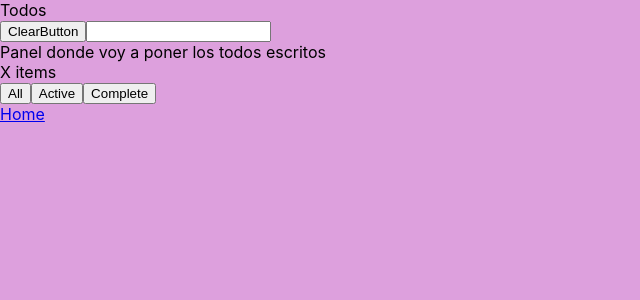
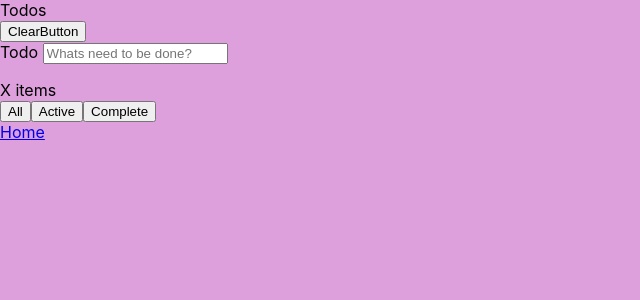
Before and after one commit to lauraVzarco/basics-for-your-day, a React (Create React App) app: page /#/todolist in a window 1280 px wide. Shown: the top 300 px of the page, without its empty margins (0-640 px from the left). Built offline with nearby package versions, Linux system fonts and the light colour scheme.

Commit message:
Todo panel Done

```diff
--- a/src/containers/Calculator/index.jsx
+++ b/src/containers/Calculator/index.jsx
@@ -10,13 +10,13 @@ import { clickClear, clickEqual, clickNumber } from './actions';
 
 
 class Calculator extends Component {
-    static propTypes = {
-        display: PropTypes.string,
-        result: PropTypes.boolean,
-        clear: PropTypes.func,
-        equal: PropTypes.func,
-        number: PropTypes.func
-    }
+    // static propTypes = {
+    //     display: PropTypes.string,
+    //     result: PropTypes.boolean,
+    //     clear: PropTypes.func,
+    //     equal: PropTypes.func,
+    //     number: PropTypes.string
+    // }
 
     // Para juntar utilidades de botones
 
--- a/src/containers/Calculator/reducers/index.js
+++ b/src/containers/Calculator/reducers/index.js
@@ -10,7 +10,6 @@ const evaldata = (jsExpression) => {
 }
 
 const Calculator = (state = AppModel, action) => {
-    debugger;
     if (action.type === "CLEAR")
         return AppModel
     else if (action.type === "EQUAL")
--- a/src/containers/ToDoList/components/Addtodo/index.jsx
+++ b/src/containers/ToDoList/components/Addtodo/index.jsx
@@ -4,9 +4,23 @@ import React, { Component, Fragment } from 'react';
 
 class Addtodo extends Component {
     render() {
+        const {
+            todo,
+            handleTask,
+            onSubmit
+        } = this.props
+
         return (
             <Fragment>
-                <input type="text" />
+                <form onSubmit={onSubmit}>
+                    <label htmlFor="todo"> Todo </label>
+                    <input
+                        type="text"
+                        placeholder='Whats need to be done?'
+                        value={todo}
+                        onChange={handleTask}
+                    />
+                </form>
             </Fragment>
         )
     }
--- a/src/containers/ToDoList/components/ClearButton/index.jsx
+++ b/src/containers/ToDoList/components/ClearButton/index.jsx
@@ -6,7 +6,7 @@ class ClearButton extends Component {
     render() {
         return (
             <Fragment>
-                <button>ClearButton</button>
+                <button onClick={this.props.handleClear}>ClearButton</button>
             </Fragment>
         )
     }
--- a/src/containers/ToDoList/components/TodoPanel/index.jsx
+++ b/src/containers/ToDoList/components/TodoPanel/index.jsx
@@ -4,9 +4,15 @@ import React, { Component, Fragment } from 'react';
 
 class TodoPanel extends Component {
     render() {
+        const {
+            previousTasks,
+        } = this.props
         return (
             <Fragment>
-                <div>Panel donde voy a poner los todos escritos</div>
+                <ul>
+                    {previousTasks.map((task) => <li key={task}> {task}
+                    </li>)}
+                </ul>
             </Fragment>
         )
     }
--- a/src/containers/ToDoList/index.jsx
+++ b/src/containers/ToDoList/index.jsx
@@ -10,7 +10,39 @@ class TodoList extends Component {
     state = {
         currentTask: '',
         previousTasks: [],
-        isDone: false
+    }
+
+    componentDidMount() {
+        const previousTasks = JSON.parse(window.localStorage.getItem('data'));
+        if (previousTasks) {
+            this.setState({
+                previousTasks
+            })
+        }
+    }
+
+    handleTask = (e) => {
+        this.setState({
+            currentTask: e.target.value
+        })
+    }
+
+    onSubmit = (e) => {
+        e.preventDefault()
+        const previousTasks = this.state.previousTasks.concat(this.state.currentTask);
+        this.setState({
+            currentTask: '',
+            previousTasks
+        }, () => { console.log('submit', this.state.currentTask, this.state.previousTasks) })
+        window.localStorage.setItem('data', JSON.stringify(previousTasks))
+    }
+
+    handleClear = () => {
+        this.setState({
+            currentTask: '',
+            previousTasks: []
+        })
+        localStorage.removeItem('data')
     }
 
     render() {
@@ -18,9 +50,14 @@ class TodoList extends Component {
             <Fragment>
                 <div>Todos</div>
                 <div>
-                    <ClearButton />
-                    <Addtodo />
-                    <TodoPanel />
+                    <ClearButton handleClear={this.handleClear} />
+                    <Addtodo
+                        todo={this.state.currentTask}
+                        handleTask={this.handleTask}
+                        onSubmit={this.onSubmit} />
+                    <TodoPanel
+                        todo={this.state.currentTask}
+                        previousTasks={this.state.previousTasks} />
                     <TodoFilters />
                 </div>
                 <Link to='/'>Home</Link>
```
Also changed, not shown: 1 other file (tests, documents, lock files or other folders).
